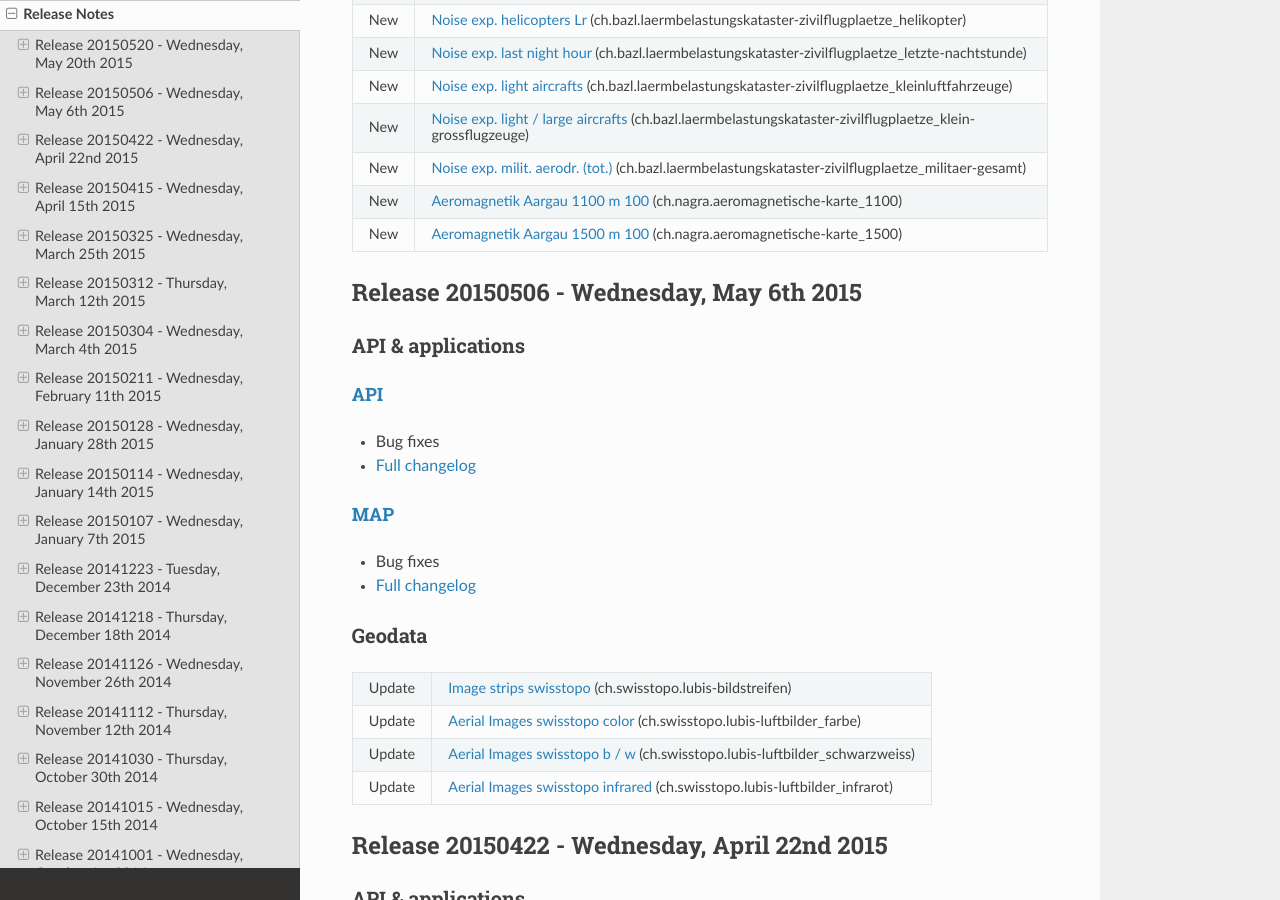
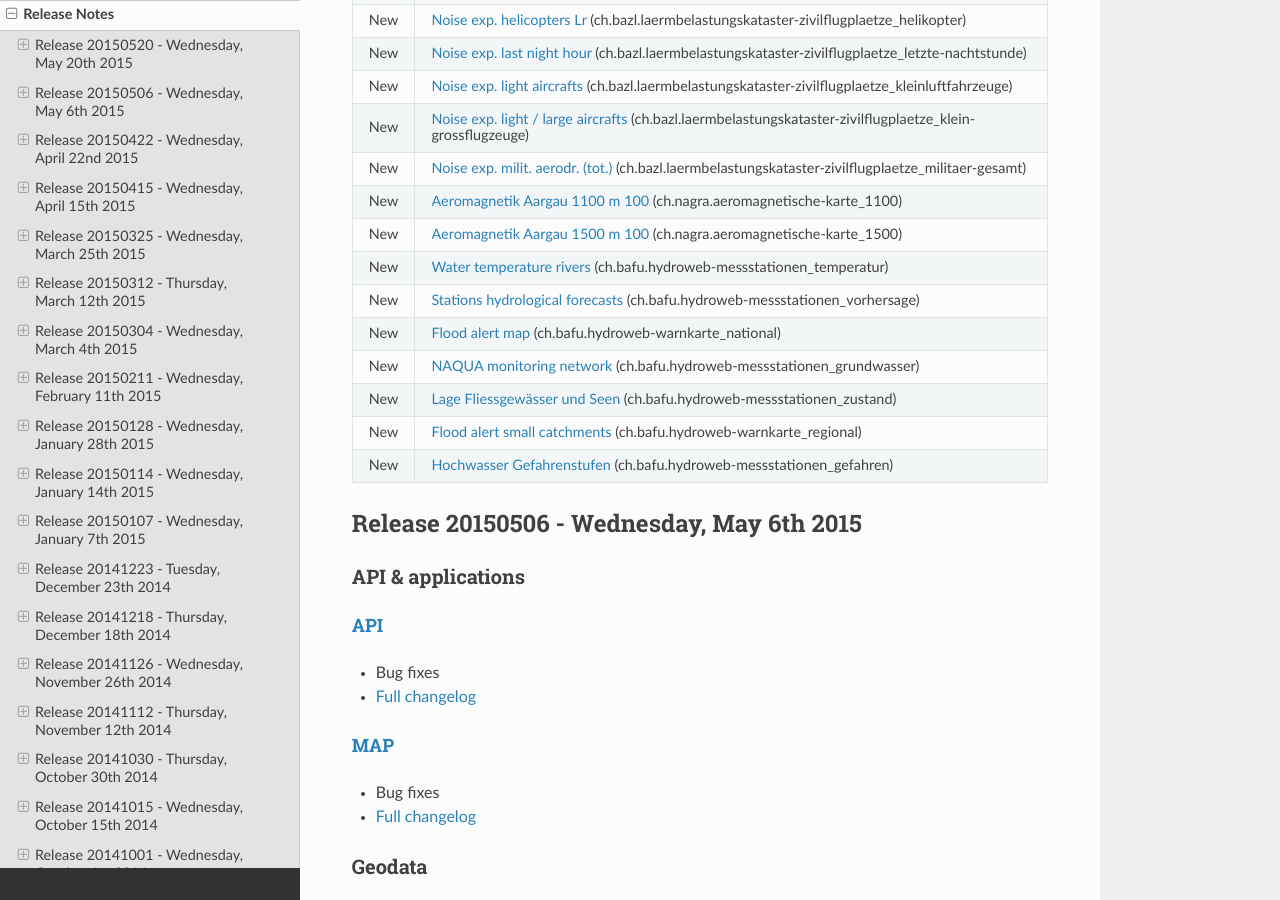
Before and after one commit to swisstopo-test/doc-chsdi3, a Sphinx documentation site: the page built from source/releasenotes/index.rst, in a window 1280 px wide and 900 px high, scrolled down 683 px. Built offline with Sphinx 7.4.7 and the Read the Docs theme 2.0.0, drawn with Linux system fonts in a browser that asks for light colours.

Commit message:
added hydroweb to relnotes

```diff
--- a/source/releasenotes/index.rst
+++ b/source/releasenotes/index.rst
@@ -51,6 +51,20 @@ Geodata
 | New    | `Aeromagnetik Aargau 1100 m 100 <//map.geo.admin.ch/?layers=ch.nagra.aeromagnetische-karte_1100>`__ (ch.nagra.aeromagnetische-karte_1100)                                                                            |
 +--------+----------------------------------------------------------------------------------------------------------------------------------------------------------------------------------------------------------------------+
 | New    | `Aeromagnetik Aargau 1500 m 100 <//map.geo.admin.ch/?layers=ch.nagra.aeromagnetische-karte_1500>`__ (ch.nagra.aeromagnetische-karte_1500)                                                                            |
++--------+----------------------------------------------------------------------------------------------------------------------------------------------------------------------------------------------------------------------+
+| New    | `Water temperature rivers <//map.geo.admin.ch/?layers=ch.bafu.hydroweb-messstationen_temperatur>`__ (ch.bafu.hydroweb-messstationen_temperatur)                                                                      |
++--------+----------------------------------------------------------------------------------------------------------------------------------------------------------------------------------------------------------------------+
+| New    | `Stations hydrological forecasts <//map.geo.admin.ch/?layers=ch.bafu.hydroweb-messstationen_vorhersage>`__ (ch.bafu.hydroweb-messstationen_vorhersage)                                                               |
++--------+----------------------------------------------------------------------------------------------------------------------------------------------------------------------------------------------------------------------+
+| New    | `Flood alert map <//map.geo.admin.ch/?layers=ch.bafu.hydroweb-warnkarte_national>`__ (ch.bafu.hydroweb-warnkarte_national)                                                                                           |
++--------+----------------------------------------------------------------------------------------------------------------------------------------------------------------------------------------------------------------------+
+| New    | `NAQUA monitoring network <//map.geo.admin.ch/?layers=ch.bafu.hydroweb-messstationen_grundwasser>`__ (ch.bafu.hydroweb-messstationen_grundwasser)                                                                    |
++--------+----------------------------------------------------------------------------------------------------------------------------------------------------------------------------------------------------------------------+
+| New    | `Lage Fliessgewässer und Seen <//map.geo.admin.ch/?layers=ch.bafu.hydroweb-messstationen_zustand>`__ (ch.bafu.hydroweb-messstationen_zustand)                                                                        |
++--------+----------------------------------------------------------------------------------------------------------------------------------------------------------------------------------------------------------------------+
+| New    | `Flood alert small catchments <//map.geo.admin.ch/?layers=ch.bafu.hydroweb-warnkarte_regional>`__ (ch.bafu.hydroweb-warnkarte_regional)                                                                              |
++--------+----------------------------------------------------------------------------------------------------------------------------------------------------------------------------------------------------------------------+
+| New    | `Hochwasser Gefahrenstufen <//map.geo.admin.ch/?layers=ch.bafu.hydroweb-messstationen_gefahren>`__ (ch.bafu.hydroweb-messstationen_gefahren)                                                                         |
 +--------+----------------------------------------------------------------------------------------------------------------------------------------------------------------------------------------------------------------------+
 
 .. _releasenotes_20150506:
```
